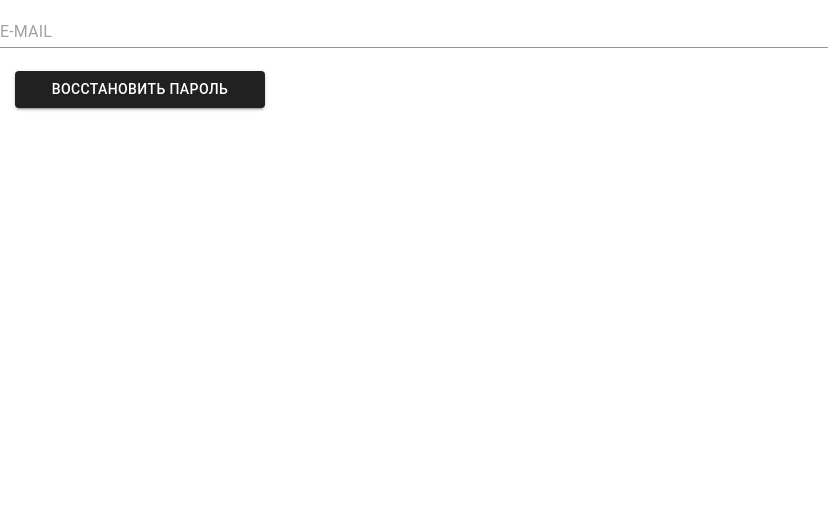
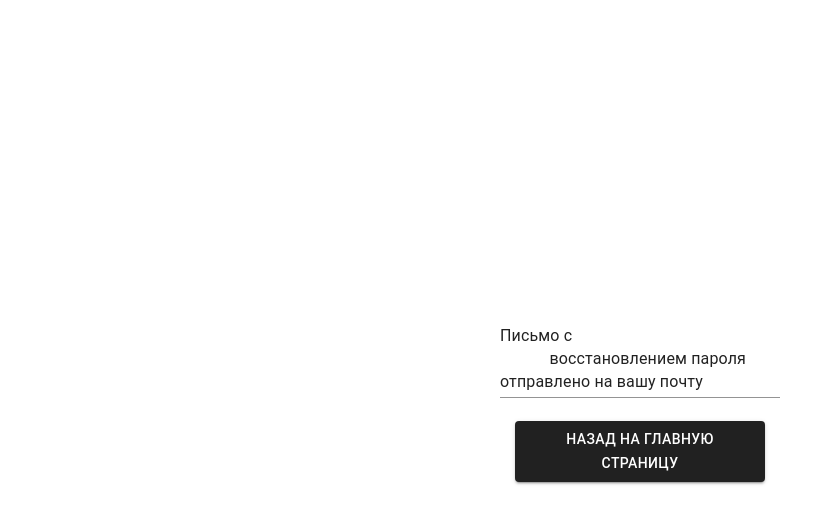
Before and after one commit to romarooman/buyeverywhere, a React (Create React App) app: page /reset in a window 1280 px wide. Shown: the top 524 px of the page, without its empty margins (0-828 px from the left). Built offline with nearby package versions, Linux system fonts and the light colour scheme; no server answers.

Commit message:
done rest password

```diff
--- a/src/components/ResetPwd.js
+++ b/src/components/ResetPwd.js
@@ -4,9 +4,11 @@ import React, { useState } from "react";
 import Button, { ButtonProps } from "@mui/material/Button";
 import { styled } from "@mui/material/styles";
 import { grey } from "@mui/material/colors";
-
+import styles from "./resetPwd.module.css";
+import { useNavigate } from "react-router-dom";
 export default function ResetPwd() {
   const [emailReset, setEmailReset] = useState("");
+  const [isReset, setIsReset] = useState(false);
 
   const ColorButton = styled(Button)(({ theme }) => ({
     color: theme.palette.getContrastText(grey[700]),
@@ -18,19 +20,27 @@ export default function ResetPwd() {
     },
   }));
 
+  const navigate = useNavigate();
+
   const auth = getAuth();
+  const ClikHandlerResrt = () => {
     sendPasswordResetEmail(auth, emailReset)
       .then(() => {
         // Password reset email sent!
         // ..
+        setIsReset(false);
       })
       .catch((error) => {
         const errorCode = error.code;
         const errorMessage = error.message;
         // ..
       });
+  };
 
   return (
+    <div className={styles.welcome}>
+      <div className={styles.loginRegisterContainer}>
+        {isReset ? (
           <>
             <TextField
               margin="normal"
@@ -43,9 +53,23 @@ export default function ResetPwd() {
                 setEmailReset(e.target.value);
               }}
             />
-      <ColorButton variant="contained" onClick={sendPasswordResetEmail}>
+            <ColorButton variant="contained" onClick={ClikHandlerResrt}>
               Восстановить пароль
             </ColorButton>
           </>
+        ) : (
+          <>
+            <TextField      multiline variant="standard" margin="normal" fullWidth value="Письмо с
+            восстановлением пароля отправлено на вашу почту"></TextField>
+            <ColorButton
+              variant="contained"
+              onClick={() => navigate("/buyeverywhere")}
+            >
+              Назад на Главную страницу
+            </ColorButton>
+          </>
+        )}
+      </div>
+    </div>
   );
 }
--- a/src/components/Welcome.js
+++ b/src/components/Welcome.js
@@ -231,8 +231,12 @@ export default function Welcome() {
                   value={password}
                   placeholder="Пароль"
                 />
-                <span className={styles.headerText}>
+                <span
+                  onClick={() => navigate("/reset")}
+                  className={styles.text}
+                >
                   {"\n"}
+                  Забыли пароль?
                   {"\n"}
                 </span>
                 <ColorButton variant="contained" onClick={handleSignIn}>
@@ -249,6 +253,7 @@ export default function Welcome() {
                   Мы используем данную информацию для подтверждения ваших
                   заказов и связи с вами
                 </span>
+
                 <ColorButton
                   color="primary"
                   onClick={() => setIsRegistering(true)}
--- a/src/components/resetPwd.module.css
+++ b/src/components/resetPwd.module.css
@@ -0,0 +1,21 @@
+.welcome {
+    display: flex;
+    justify-content: center;
+    height: 100vh;
+    max-width: 900px;
+    margin: auto;
+    align-items: center;
+
+    position: relative;
+  }
+
+.loginRegisterContainer {
+    position: absolute;
+    display: flex;
+    align-items: center;
+    justify-content: center;
+    flex-direction: column;
+    padding: 20px 50px;
+
+    background: #ffffff;
+  }
--- a/src/components/welcome.module.css
+++ b/src/components/welcome.module.css
@@ -47,3 +47,11 @@
   font-size: 17px;
   white-space: pre-wrap;
 }
+
+.text {
+  line-height: 23px;
+  font-size: 15px;
+  white-space: pre-wrap;
+  cursor: pointer;
+  margin-bottom:5px;
+}
```
Lines whose indentation alone changed are shown as unchanged.
